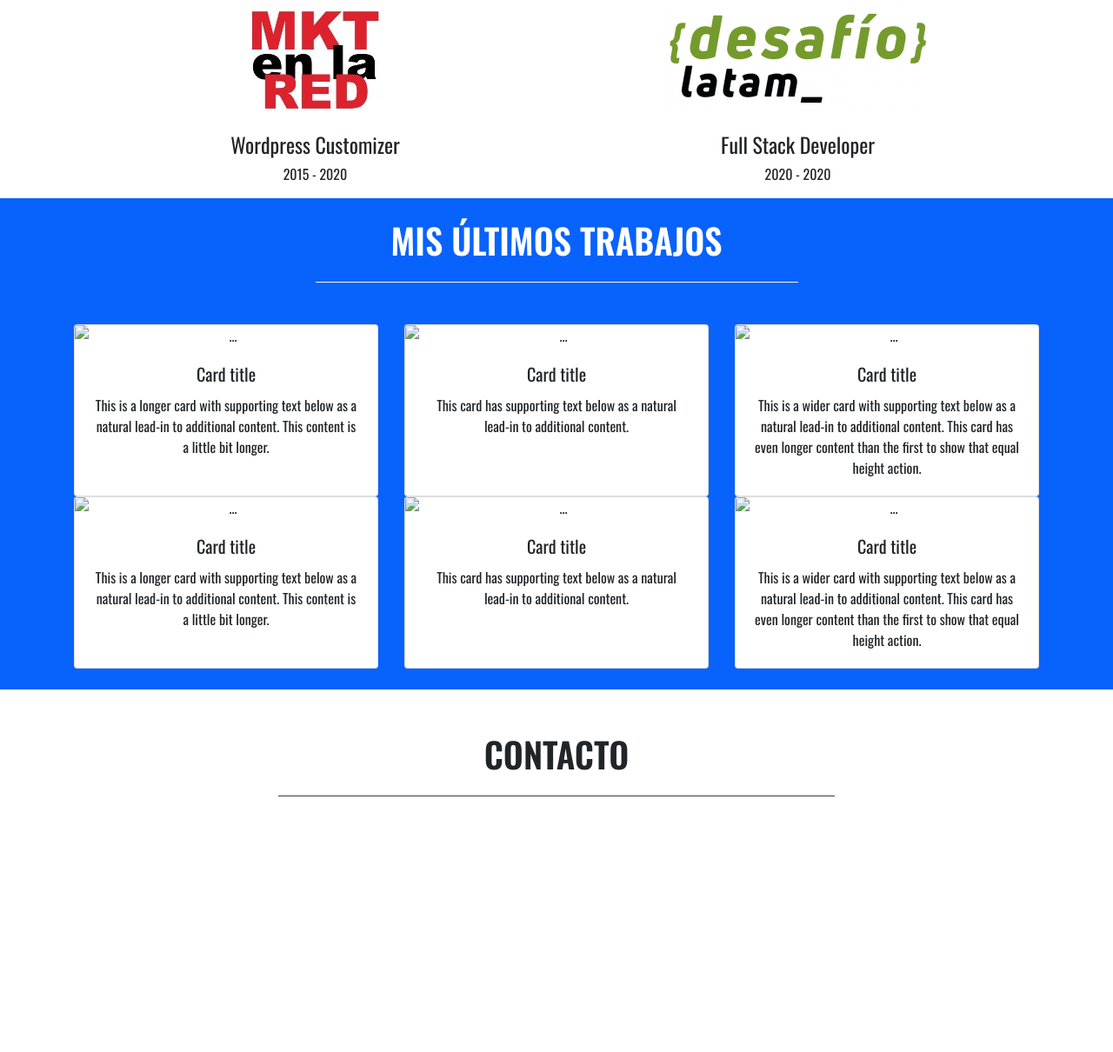
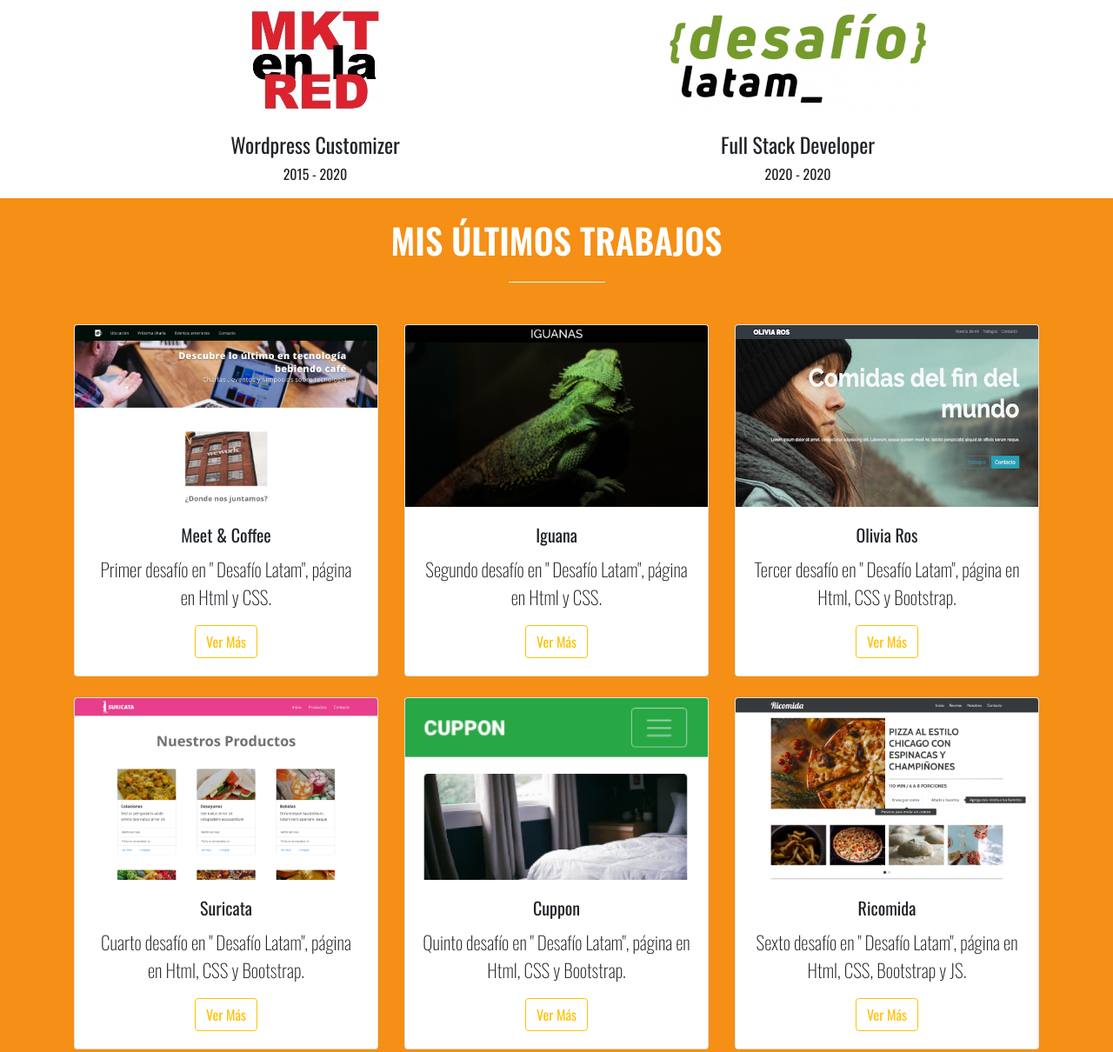
Before and after one commit to AndresMunozG325/portafolio-andres-munoz, a plain HTML site: page index.html in a window 1280 px wide. Shown: the part 943-2153 px from the top of the page at 87% size. Drawn offline with nearby package versions, Linux system fonts and the light colour scheme; a script that the page names is missing.

Commit message:
adding buttons to card

```diff
--- a/assets/css/styles.css
+++ b/assets/css/styles.css
@@ -2,7 +2,7 @@ body {
   font-family: "Oswald", sans-serif;
 }
 .navbar {
-  background-color: #0862fc;
+  background-color: #f58f15;
 }
 .item.menu {
   color: #ffffff;
@@ -17,6 +17,9 @@ header {
 .other {
   font-weight: 200;
   margin-top: 150px;
+}
+.w-25 {
+  width: 10% !important;
 }
 
 .summary {
@@ -33,7 +36,11 @@ header {
   font-weight: 600;
 }
 .my-works {
-  background-color: #0862fc;
+  background-color: #f58f15;
+}
+.my-works p {
+  font-weight: 200;
+  font-size: 16pt;
 }
 .the-latest-works {
   color: #ffffff;
@@ -47,7 +54,7 @@ header {
   padding-bottom: 50px;
 }
 .footer-end {
-  background-color: #0862fc;
+  background-color: #f58f15;
 }
 .margin-right-aw {
   margin-right: 15px;
--- a/assets/js/script.js
+++ b/assets/js/script.js
@@ -0,0 +1,19 @@
+$(function () {
+  $("a").click(function (event) {
+    if (this.hash !== "") {
+      event.preventDefault();
+
+      var gato = this.hash;
+
+      $("html, body").animate(
+        {
+          scrollTop: $(gato).offset().top,
+        },
+        900,
+        function () {
+          window.location.hash = gato;
+        }
+      );
+    }
+  });
+});
--- a/index.html
+++ b/index.html
@@ -43,10 +43,12 @@
           </button>
           <div class="collapse navbar-collapse" id="navbarNavAltMarkup">
             <div class="navbar-nav ml-auto">
-              <a class="nav-link" href="#">Sobre mi</a>
-              <a class="nav-link" href="#">Experiencia</a>
-              <a class="nav-link" href="#">Trabajos</a>
-              <a class="nav-link" href="#">Contacto</a>
+              <a class="nav-link d-none d-sm-none d-md-block" href="#inicio"
+                >Sobre mi</a
+              >
+              <a class="nav-link" href="#experiencia">Experiencia</a>
+              <a class="nav-link" href="#trabajos">Trabajos</a>
+              <a class="nav-link" href="#contacto">Contacto</a>
             </div>
           </div>
         </div>
@@ -86,9 +88,9 @@
         </div>
       </div>
     </section>
-    <section class="container text-center pt-5">
+    <section id="experiencia" class="container text-center pt-5">
       <h1 class="experience my-4">MI EXPERIENCIA</h1>
-      <div class="border-bottom border-dark w-50 mx-auto"></div>
+      <div class="border-bottom border-dark w-25 mx-auto"></div>
 
       <div class="container pt-5">
         <div class="row">
@@ -113,86 +115,109 @@
         </div>
       </div>
     </section>
-    <section class="container-fluid my-works text-center">
+    <section id="trabajos" class="container-fluid my-works text-center">
       <div class="container">
         <h1 class="the-latest-works pt-4 pb-3">MIS ÚLTIMOS TRABAJOS</h1>
-        <div class="border-bottom border-light w-50 mx-auto mb-5"></div>
+        <div class="border-bottom border-light w-25 mx-auto mb-5"></div>
 
         <div class="text-center card-deck">
           <div class="card">
-            <img src="..." class="card-img-top" alt="..." />
+            <img
+              src="assets/img/meet_coffee.png"
+              class="card-img-top"
+              alt="Desafío Meet & Coffee"
+            />
             <div class="card-body">
-              <h5 class="card-title">Card title</h5>
+              <h5 class="card-title">Meet & Coffee</h5>
               <p class="card-text">
-                This is a longer card with supporting text below as a natural
-                lead-in to additional content. This content is a little bit
-                longer.
+                Primer desafío en " Desafío Latam", página en Html y CSS.
               </p>
+              <button type="button" class="btn btn-outline-warning">
+                Ver Más
+              </button>
             </div>
           </div>
           <div class="card">
-            <img src="..." class="card-img-top" alt="..." />
+            <img
+              src="assets/img/iguana_page.png"
+              class="card-img-top"
+              alt="Desafío Iguana"
+            />
             <div class="card-body">
-              <h5 class="card-title">Card title</h5>
+              <h5 class="card-title">Iguana</h5>
               <p class="card-text">
-                This card has supporting text below as a natural lead-in to
-                additional content.
+                Segundo desafío en " Desafío Latam", página en Html y CSS.
               </p>
+              <button type="button" class="btn btn-outline-warning">
+                Ver Más
             </div>
           </div>
           <div class="card">
-            <img src="..." class="card-img-top" alt="..." />
+            <img
+              src="assets/img/olivia-ros.png"
+              class="card-img-top"
+              alt="Desafío Olivia Ros"
+            />
             <div class="card-body">
-              <h5 class="card-title">Card title</h5>
+              <h5 class="card-title">Olivia Ros</h5>
               <p class="card-text">
-                This is a wider card with supporting text below as a natural
-                lead-in to additional content. This card has even longer content
-                than the first to show that equal height action.
+                Tercer desafío en " Desafío Latam", página en Html, CSS y Bootstrap.
               </p>
+              <button type="button" class="btn btn-outline-warning">
+                Ver Más
             </div>
           </div>
         </div>
 
-        <div class="text-center card-deck pb-4">
+        <div class="text-center card-deck pt-4 pb-4">
           <div class="card">
-            <img src="..." class="card-img-top" alt="..." />
+            <img
+              src="assets/img/suricata.png"
+              class="card-img-top"
+              alt="Desafío Suricata"
+            />
             <div class="card-body">
-              <h5 class="card-title">Card title</h5>
+              <h5 class="card-title">Suricata</h5>
               <p class="card-text">
-                This is a longer card with supporting text below as a natural
-                lead-in to additional content. This content is a little bit
-                longer.
+                Cuarto desafío en " Desafío Latam", página en Html, CSS y Bootstrap.
               </p>
+              <button type="button" class="btn btn-outline-warning">
+                Ver Más
             </div>
           </div>
           <div class="card">
-            <img src="..." class="card-img-top" alt="..." />
+            <img
+              src="assets/img/cuppon.png"
+              class="card-img-top"
+              alt="Desafío Cuppon"
+            />
             <div class="card-body">
-              <h5 class="card-title">Card title</h5>
+              <h5 class="card-title">Cuppon</h5>
               <p class="card-text">
-                This card has supporting text below as a natural lead-in to
-                additional content.
+                Quinto desafío en " Desafío Latam", página en Html, CSS y Bootstrap.
               </p>
+              <button type="button" class="btn btn-outline-warning">
+                Ver Más
             </div>
           </div>
           <div class="card">
-            <img src="..." class="card-img-top" alt="..." />
+            <img src="assets/img/ricomida.png" class="card-img-top" alt="Desafío Ricomida" />
             <div class="card-body">
-              <h5 class="card-title">Card title</h5>
+              <h5 class="card-title">Ricomida</h5>
               <p class="card-text">
-                This is a wider card with supporting text below as a natural
-                lead-in to additional content. This card has even longer content
-                than the first to show that equal height action.
+                Sexto desafío en " Desafío Latam", página en Html, CSS, Bootstrap y JS.
               </p>
+              <button type="button" class="btn btn-outline-warning">
+                Ver Más
             </div>
           </div>
         </div>
       </div>
     </section>
 
-    <section class="contact text-center">
+    <section id="contacto" class="contact text-center">
       <h1 class="contact-title pb-3">CONTACTO</h1>
-      <div class="border-bottom border-dark w-50 mx-auto mb-5"></div>
+      <div class="border-bottom border-dark w-25 mx-auto mb-5"></div>
 
       <div class="container">
         <div
@@ -275,5 +300,7 @@
       integrity="sha384-B4gt1jrGC7Jh4AgTPSdUtOBvfO8shuf57BaghqFfPlYxofvL8/KUEfYiJOMMV+rV"
       crossorigin="anonymous"
     ></script>
+    <!--Mi Script-->
+    <script src="assets/js/script.js"></script>
   </body>
 </html>
```
